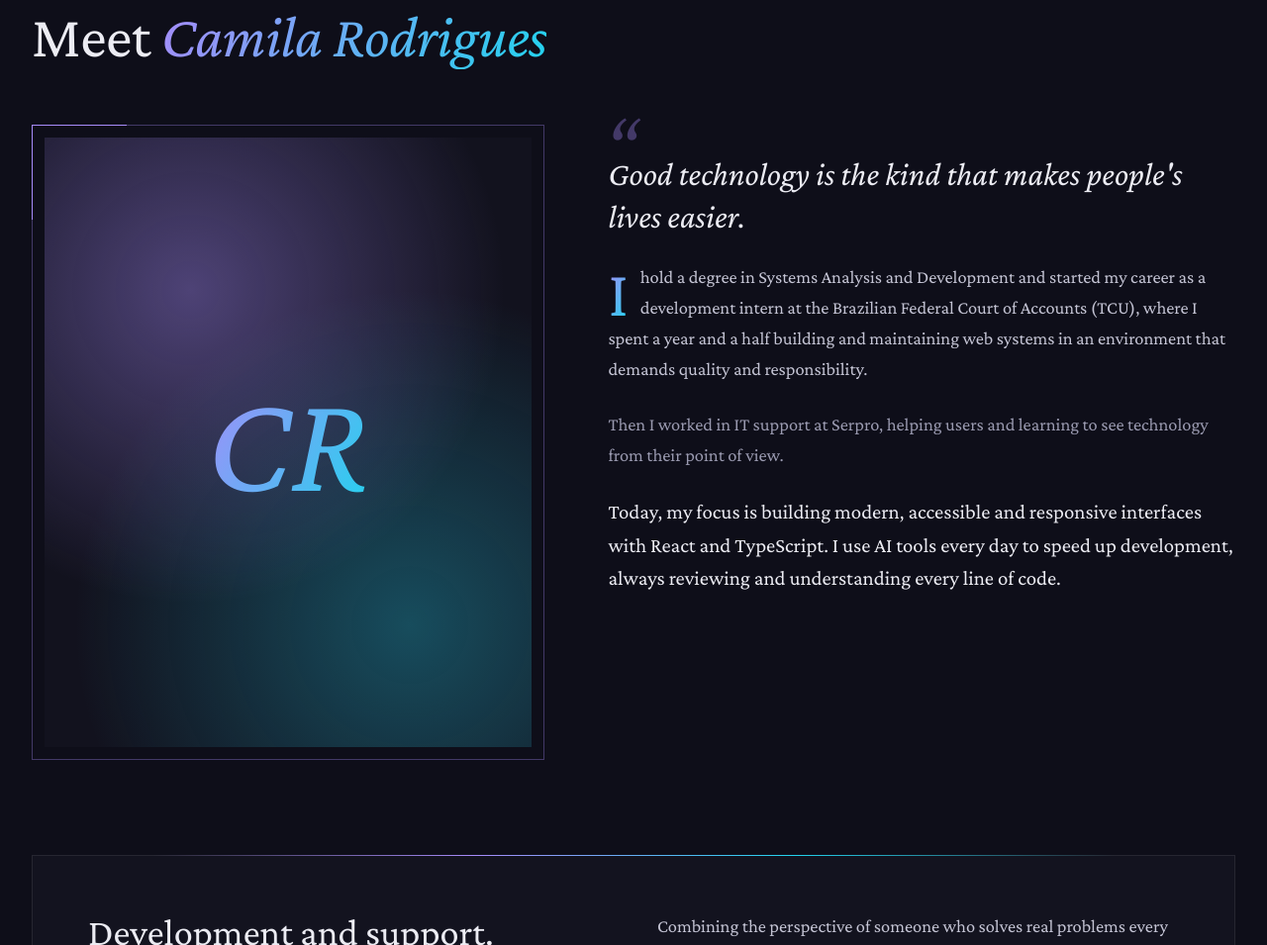
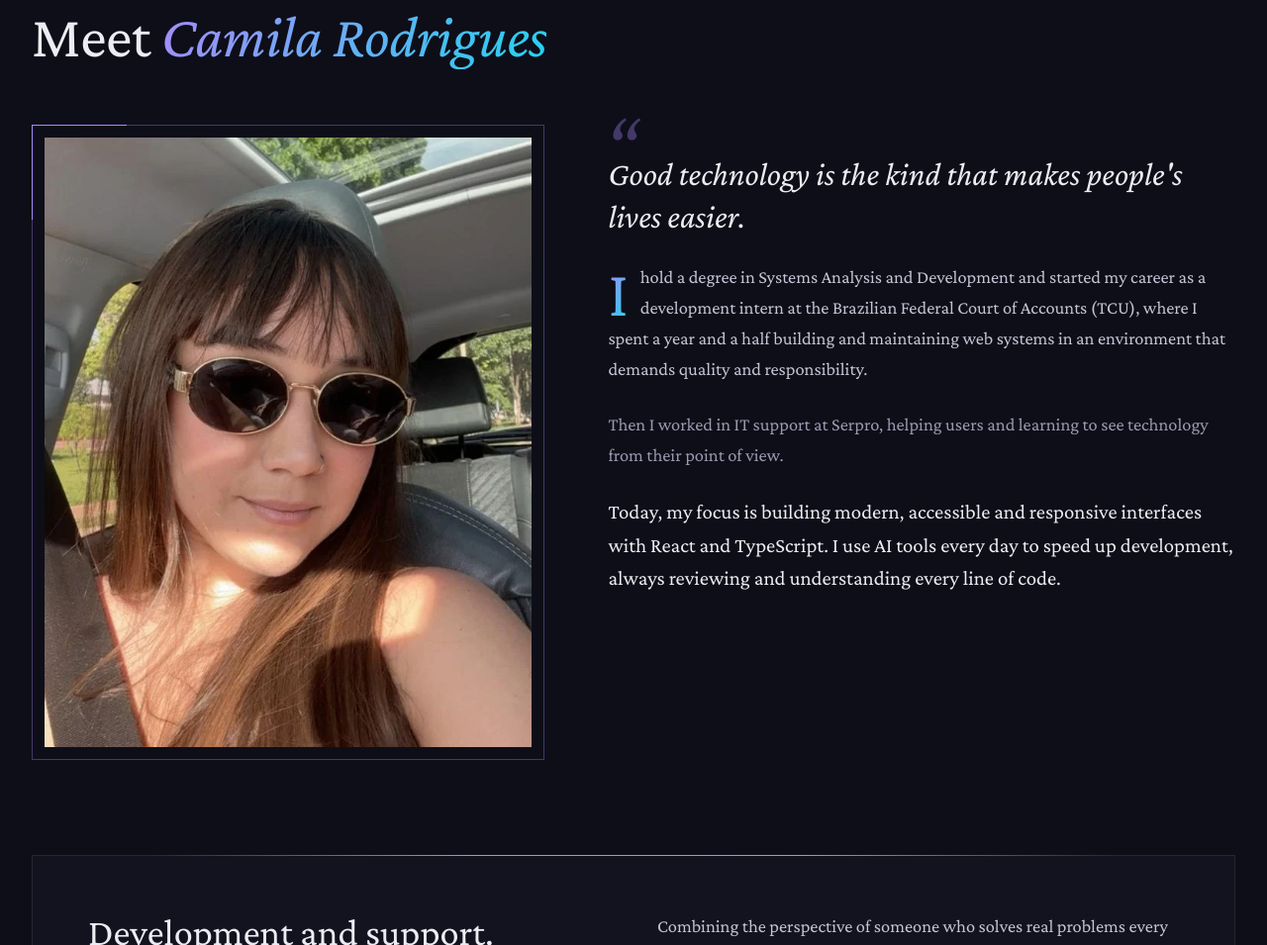
Before and after one commit to camilagermanoo/camilagermanoo.github.io, a plain HTML site: page index.html in a window 1280 px wide. Shown: the part 1195-2150 px from the top of the page at 99% size. Drawn offline with nearby package versions, Linux system fonts and the light colour scheme.

Commit message:
feat: substitui iniciais pela foto na seção sobre

```diff
--- a/assets/css/styles.css
+++ b/assets/css/styles.css
@@ -645,20 +645,15 @@ html[lang="en"] .lang-toggle [data-lang="en"] {
 
 .about__portrait {
   aspect-ratio: 4 / 5;
-  display: grid;
-  place-items: center;
-  background:
-    radial-gradient(circle at 30% 25%, rgba(167, 139, 250, 0.4), transparent 55%),
-    radial-gradient(circle at 75% 80%, rgba(34, 211, 238, 0.3), transparent 55%),
-    #12121e;
+  overflow: hidden;
+  background: #12121e;
 }
 
-.about__portrait span {
-  font: italic 400 clamp(5rem, 12vw, 9rem) / 1 var(--font-serif);
-  background: var(--gradient);
-  -webkit-background-clip: text;
-  background-clip: text;
-  color: transparent;
+.about__portrait img {
+  display: block;
+  width: 100%;
+  height: 100%;
+  object-fit: cover;
 }
 
 .about__content {
--- a/index.html
+++ b/index.html
@@ -88,8 +88,8 @@
 
         <div class="about">
           <div class="about__frame reveal">
-            <div class="about__portrait" aria-hidden="true">
-              <span>CR</span>
+            <div class="about__portrait">
+              <img src="assets/img/camila-rodrigues.webp" alt="Foto de Camila Rodrigues" width="640" height="800" loading="lazy">
             </div>
           </div>
 
```
